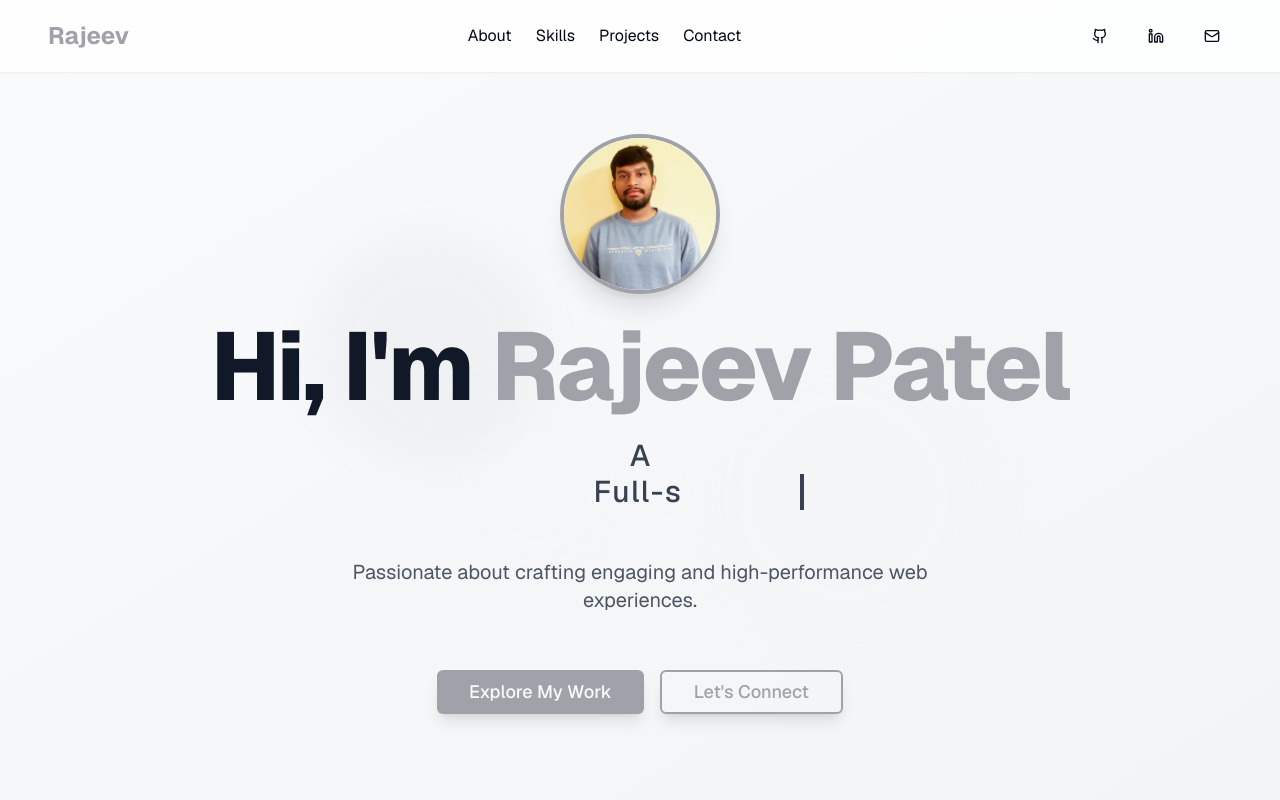
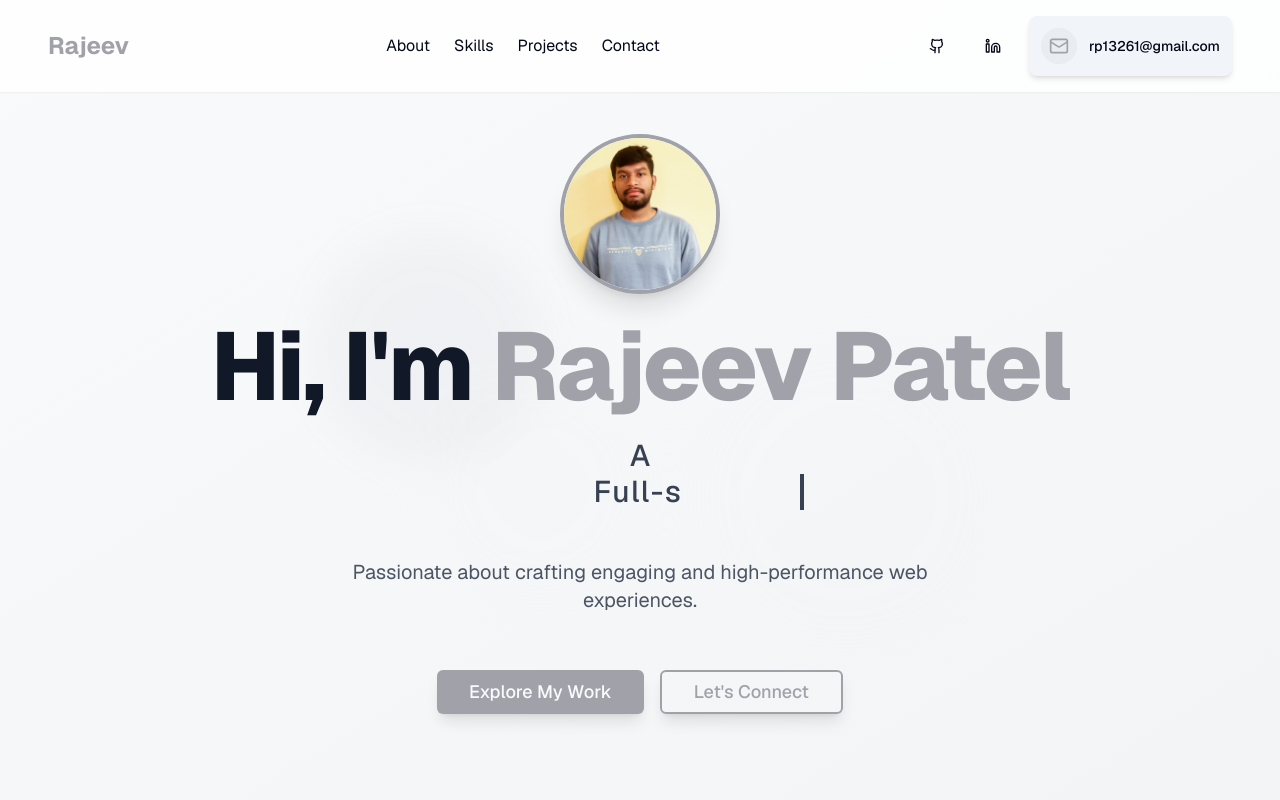
Before and after one commit to rajerv-123/portfolio2025, a Next.js app: page / in a window 1280 px wide. Shown: the top 800 px of the page. Built offline with nearby package versions, Linux system fonts and the light colour scheme.

Commit message:
some header changes in emial section

```diff
--- a/components/navbar.tsx
+++ b/components/navbar.tsx
@@ -82,40 +82,21 @@ export function Navbar() {
           </Link>
         </Button>
         <div className="relative group inline-block">
-          <Button
-            asChild
-            variant="ghost"
-            size="icon"
-            className="text-foreground hover:text-primary"
-          >
-            <a href="mailto:rp13261@example.com" aria-label="Email">
+          <div className="flex items-center gap-3 p-3 rounded-lg bg-muted shadow-md hover:shadow-lg transition-all duration-300">
+            <Link
+              href="mailto:rp13261@gmail.com"
+              aria-label="Send Email"
+              className="flex items-center justify-center p-2 rounded-full bg-primary/10 hover:bg-primary/20 text-primary transition-colors"
+            >
               <Mail className="h-5 w-5" />
-            </a>
-          </Button>
-          <span
-            className="
-    absolute
-    left-1/2
-    -translate-x-1/2
-    top-full
-    mt-2
-    px-3
-    py-1
-    bg-gray-900
-    text-sm
-    text-white
-    rounded
-    shadow-lg
-    opacity-0
-    group-hover:opacity-100
-    pointer-events-none
-    transition
-    whitespace-nowrap
-    z-50
-  "
-          >
-            rp13261@example.com
-          </span>
+            </Link>
+            <Link
+              href="mailto:rp13261@gmail.com"
+              className="text-sm font-medium text-foreground hover:text-primary transition-colors"
+            >
+              rp13261@gmail.com
+            </Link>
+          </div>
         </div>
       </div>
     </motion.nav>
```
